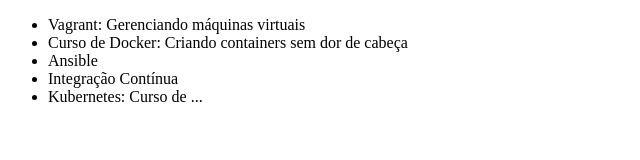
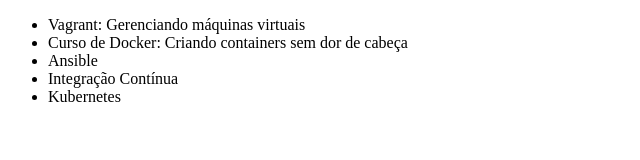
Before and after one commit to pauloparisi/curso-git, a plain HTML site: page index.html in a window 1280 px wide. Shown: the full height of the page, 0-640 px from the left. Drawn offline with Linux system fonts and the light colour scheme.

Commit message:
Revert "alterando o cruso kubernetes 1"
This reverts commit af86ae420c0e0a3c6800b5a1668bba95e2e26b46.

```diff
--- a/index.html
+++ b/index.html
@@ -10,7 +10,7 @@
         <li>Curso de Docker: Criando containers sem dor de cabeça</li>
         <li>Ansible</li>
         <li>Integração Contínua</li>
-		<li>Kubernetes: Curso de ...</li>
+		<li>Kubernetes</li>
     </ul>
 </body>
 </html>
```
